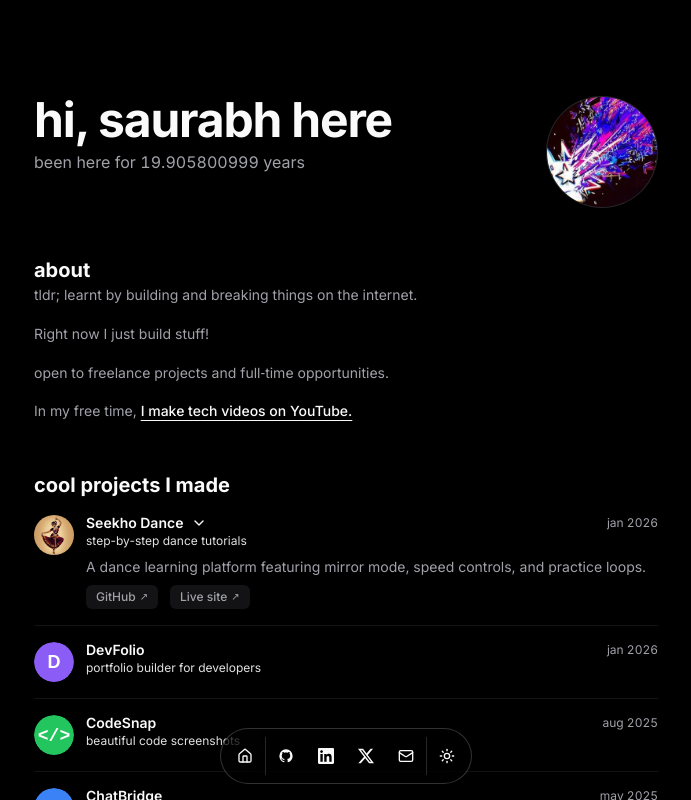
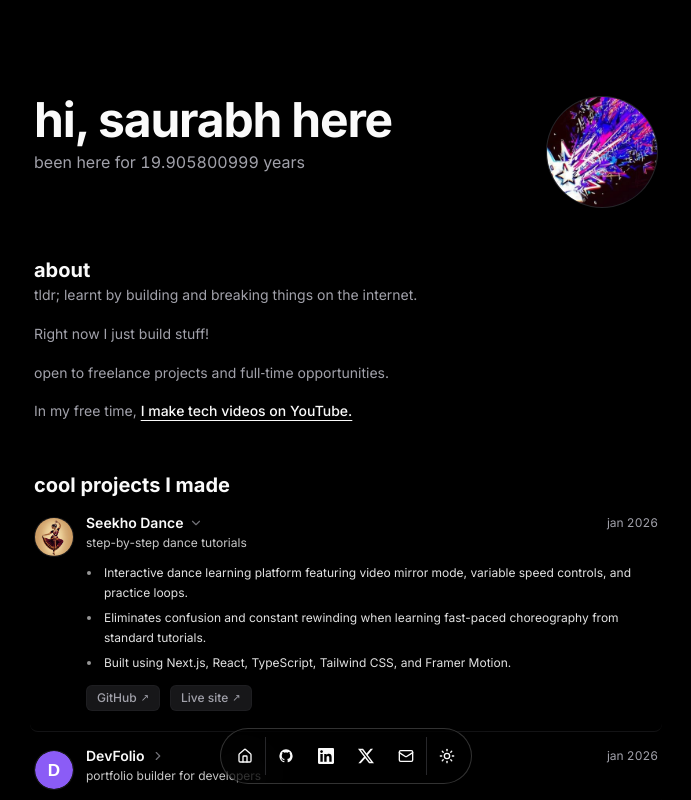
Before and after one commit to saurabhxmeena/Portfolio-Website, a Next.js app: page / in a window 1280 px wide. Both pictures are taken after a click on the button 640 px from the left and 535 px from the top of the page. Shown: the top 800 px of the page, without its empty margins (294-985 px from the left). Built offline with nearby package versions, Linux system fonts and the light colour scheme.

Commit message:
feat: add expandable arrow and 3-point summary to project cards

```diff
--- a/src/components/ProjectCard.tsx
+++ b/src/components/ProjectCard.tsx
@@ -16,12 +16,21 @@ export function ProjectCard({ project }: ProjectCardProps) {
 
   return (
     <div
-      className="flex items-start gap-3 py-4 border-b border-border/50 last:border-0 last:pb-0 cursor-pointer group"
+      role="button"
+      tabIndex={0}
+      aria-expanded={isExpanded}
       onClick={() => setIsExpanded(!isExpanded)}
+      onKeyDown={(e) => {
+        if (e.key === "Enter" || e.key === " ") {
+          e.preventDefault();
+          setIsExpanded(!isExpanded);
+        }
+      }}
+      className="flex items-start gap-3 py-4 border-b border-border/50 last:border-0 last:pb-0 cursor-pointer group select-none outline-none focus-visible:ring-1 focus-visible:ring-ring rounded-lg px-1 -mx-1 transition-colors hover:bg-muted/20"
     >
       {/* Logo */}
       {project.logoUrl && (
-        <div className="relative size-10 shrink-0 rounded-full overflow-hidden">
+        <div className="relative size-10 shrink-0 rounded-full overflow-hidden border border-border/40 bg-muted/40 mt-0.5">
           <Image
             src={project.logoUrl}
             alt={project.title}
@@ -34,13 +43,11 @@ export function ProjectCard({ project }: ProjectCardProps) {
       {/* Content */}
       <div className="flex-1 min-w-0">
         <div className="flex items-center justify-between gap-x-2">
-          <h3 className="inline-flex items-center gap-1 text-sm font-semibold leading-none">
-            {project.title}
+          <h3 className="inline-flex items-center gap-1.5 text-sm font-semibold leading-none group-hover:text-foreground">
+            <span>{project.title}</span>
             <ChevronRightIcon
-              className={`size-4 transition-all duration-300 ease-out ${
-                isExpanded
-                  ? "rotate-90 translate-x-1 opacity-100"
-                  : "rotate-0 translate-x-0 opacity-0 group-hover:translate-x-1 group-hover:opacity-100"
+              className={`size-3.5 text-muted-foreground/70 transition-transform duration-200 ease-out group-hover:text-foreground ${
+                isExpanded ? "rotate-90 text-foreground" : "rotate-0"
               }`}
             />
           </h3>
@@ -49,25 +56,39 @@ export function ProjectCard({ project }: ProjectCardProps) {
           </span>
         </div>
         {project.subtitle && (
-          <p className="text-xs text-foreground/90 mt-0.5">{project.subtitle}</p>
+          <p className="text-xs text-foreground/80 mt-1">{project.subtitle}</p>
         )}
 
         {/* Expandable content */}
         <motion.div
-          initial={{ opacity: 0, height: 0 }}
+          initial={false}
           animate={{
             opacity: isExpanded ? 1 : 0,
             height: isExpanded ? "auto" : 0,
           }}
           transition={{
-            duration: 0.4,
+            duration: 0.25,
             ease: [0.16, 1, 0.3, 1],
           }}
           className="overflow-hidden"
         >
-          <p className="text-sm text-muted-foreground mt-2">{project.description}</p>
+          {Array.isArray(project.summary) && project.summary.length > 0 ? (
+            <ul className="mt-3 space-y-1.5 text-xs text-foreground/90 list-disc list-outside pl-4 leading-relaxed marker:text-foreground/60">
+              {project.summary.map((point, idx) => (
+                <li key={idx} className="pl-0.5">
+                  {point}
+                </li>
+              ))}
+            </ul>
+          ) : (
+            <p className="text-xs text-foreground/90 mt-2 leading-relaxed">
+              {project.description}
+            </p>
+          )}
+
+          {/* Links */}
           {project.links && project.links.length > 0 && (
-            <div className="flex items-center gap-3 pt-2">
+            <div className="flex items-center gap-2.5 pt-3 pb-1">
               {project.links.map((link, idx) => (
                 <Link
                   key={idx}
@@ -75,7 +96,7 @@ export function ProjectCard({ project }: ProjectCardProps) {
                   target="_blank"
                   rel="noopener noreferrer"
                   onClick={(e) => e.stopPropagation()}
-                  className="text-xs font-medium flex items-center gap-1 bg-muted/50 text-muted-foreground hover:text-foreground hover:bg-muted px-2.5 py-1 rounded-md transition-colors"
+                  className="text-xs font-medium inline-flex items-center gap-1 bg-muted/60 text-muted-foreground hover:text-foreground hover:bg-muted border border-border/50 px-2.5 py-1 rounded-md transition-colors"
                 >
                   {link.type}
                   <span className="text-[10px]">↗</span>
--- a/src/data/siteConfig.ts
+++ b/src/data/siteConfig.ts
@@ -72,6 +72,11 @@ In my free time, I make tech videos on YouTube.`,
       dates: "jan 2026",
       logoUrl: "/seekho-dance.png",
       description: "A dance learning platform featuring mirror mode, speed controls, and practice loops.",
+      summary: [
+        "Interactive dance learning platform featuring video mirror mode, variable speed controls, and practice loops.",
+        "Eliminates confusion and constant rewinding when learning fast-paced choreography from standard tutorials.",
+        "Built using Next.js, React, TypeScript, Tailwind CSS, and Framer Motion.",
+      ],
       links: [
         { type: "GitHub", href: "https://github.com/saurabhxmeena/Seekho-Dance" },
         { type: "Live site", href: "https://seekhodance.vercel.app/" },
@@ -83,6 +88,11 @@ In my free time, I make tech videos on YouTube.`,
       dates: "jan 2026",
       logoUrl: "/project-2-v2.svg",
       description: "A drag-and-drop portfolio builder that generates clean, responsive developer portfolios.",
+      summary: [
+        "Drag-and-drop portfolio builder that helps developers create modern, mobile-responsive personal websites.",
+        "Saves weeks of design and setup time so developers can focus on showcasing their actual work.",
+        "Built using React, TypeScript, Next.js, Tailwind CSS, and DnD Kit.",
+      ],
       links: [
         { type: "GitHub", href: "#" },
         { type: "Live site", href: "#" },
@@ -94,6 +104,11 @@ In my free time, I make tech videos on YouTube.`,
       dates: "aug 2025",
       logoUrl: "/project-3.svg",
       description: "Create beautiful, shareable code screenshots with syntax highlighting and custom themes.",
+      summary: [
+        "Code screenshot generator that exports high-resolution snippet images with custom themes and syntax highlighting.",
+        "Replaces plain IDE screenshots with aesthetic, high-contrast images optimized for social media.",
+        "Built using TypeScript, Next.js, PrismJS, Tailwind CSS, and HTML-to-Image.",
+      ],
       links: [
         { type: "GitHub", href: "#" },
         { type: "Live site", href: "#" },
@@ -105,6 +120,11 @@ In my free time, I make tech videos on YouTube.`,
       dates: "may 2025",
       logoUrl: "/project-4.svg",
       description: "A real-time chat application built with WebSockets, supporting group chats and file sharing.",
+      summary: [
+        "Real-time chat application with 1-on-1 direct messaging, group channels, online presence, and file sharing.",
+        "Eliminates message lag using persistent WebSocket connections for instant bi-directional updates.",
+        "Built using React, Node.js, WebSockets, PostgreSQL, and Tailwind CSS.",
+      ],
       links: [
         { type: "GitHub", href: "#" },
         { type: "Live site", href: "#" },
@@ -116,6 +136,11 @@ In my free time, I make tech videos on YouTube.`,
       dates: "feb 2025",
       logoUrl: "/project-5.svg",
       description: "A personal habit tracker with streaks, analytics, and weekly reports to stay productive.",
+      summary: [
+        "Personal habit and productivity tracker with daily streaks, visual analytics charts, and weekly reviews.",
+        "Builds daily consistency and accountability by turning personal routines into clear progress metrics.",
+        "Built using React, Next.js, TypeScript, Recharts, and LocalStorage.",
+      ],
       links: [
         { type: "GitHub", href: "#" },
         { type: "Live site", href: "#" },
```
